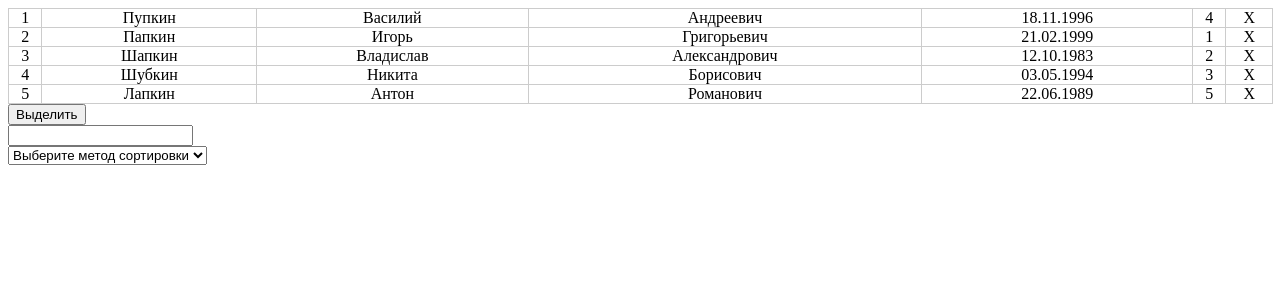
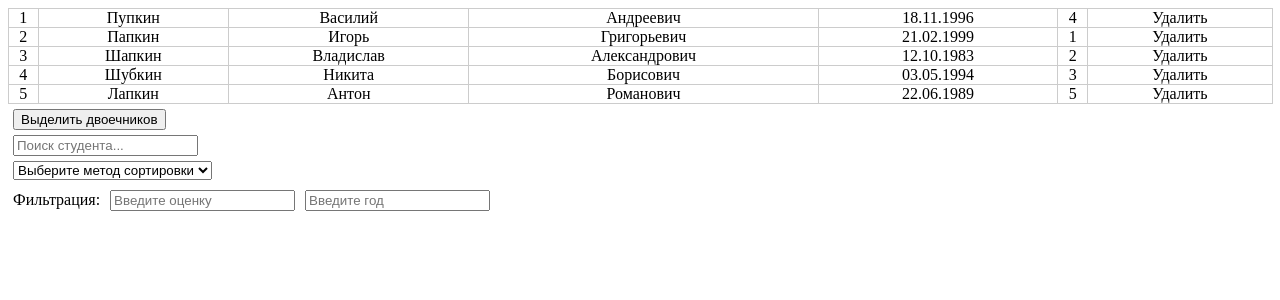
Before and after one commit to YuferevKirill/NC_StudTable_ng, an Angular app in the folder StudentTable/: page / in a window 1280 px wide. Shown: the top 300 px of the page. Built offline with nearby package versions, Linux system fonts and the light colour scheme.

Commit message:
Удаление через попап, фильтрация, немного стилей.

```diff
--- a/StudentTable/src/app/app.component.css
+++ b/StudentTable/src/app/app.component.css
@@ -1,16 +1,7 @@
-
-
 .Table {
   display: table;
   width: 100%;
   border-collapse: collapse;
-}
-
-.ColumnTable{
-  display: table-cell;
-  text-align: center;
-  border: 1px solid #ccc;
-  vertical-align: middle;
 }
 
 .RowTable{
@@ -26,8 +17,22 @@
 }
 
 .PopUpOfDelete{
-  margin-left: auto;
-  margin-right: auto;
-  position: absolute;
-  border: 1px solid #ccc;
+  width: 100%;
+  height: 100%;
+  position: fixed;
+  top: 0;
+  left: 0;
+  display: flex;
+  align-items: center;
+  align-content: center;
+  justify-content: center;
+  overflow: auto;
 }
+
+.FilterFields{
+  margin: 5px;
+}
+
+.Field {
+  margin: 5px;
+}
--- a/StudentTable/src/app/app.component.html
+++ b/StudentTable/src/app/app.component.html
@@ -1,25 +1,18 @@
 <div>
-  <div class = Table>
-    <div [ngClass]="{'highlightClass': checkFunc(student),
-                     'FindingUser': FindUser(student)}"
-          class = RowTable
-         *ngFor="let student of students let i = index">
-      <div class = ColumnTable>{{ i + 1 }}</div>
-      <div class = ColumnTable>{{ student.secondName }}</div>
-      <div class = ColumnTable>{{ student.name }}</div>
-      <div class = ColumnTable>{{ student.patronymic }}</div>
-      <div class = ColumnTable>{{ student.age }}</div>
-      <div class = ColumnTable>{{ student.mark}}</div>
-      <div (click)="DeleteUser(student)" class = ColumnTable>X</div>
-    </div>
+  <div [ngClass]="{'Table': true}">
+    <ng-container *ngFor="let student of students let i=index">
+      <app-student [ngClass]="{'RowTable': true, 'highlightClass': checkFunc(student), 'FindingUser': FindUser(student)}"
+                   *ngIf="CheckFilter(student)"
+                   [student]="student" [index]="i + 1" (showPopup)="showPopup(student)"></app-student>
+    </ng-container>
   </div>
-  <div class="highlightPeople">
+  <div [ngClass]="{'highlightPeople': true, 'Field': true}">
     <button (click)="highlighting()">{{TextButton}}</button>
   </div>
-  <div class="FindUser">
-    <input #FieldForFind (input)="UserForFind = FieldForFind.value" type="text">
+  <div [ngClass]="{'FindUser': true, 'Field': true}">
+    <input #FieldForFind placeholder="Поиск студента..." (input)="UserForFind = FieldForFind.value" type="text">
   </div>
-  <div class="Sort">
+  <div [ngClass]="{'Field': true, 'Sort': true}">
     <select #SelectedMethod (change)="Sort(SelectedMethod.selectedIndex)">
       <option value="" selected disabled hidden>Выберите метод сортировки</option>
       <option>По фамилии</option>
@@ -29,12 +22,9 @@
       <option>По оценке</option>
     </select>
   </div>
-  <!--<div *ngIf="IsDeletePopUpVisible">-->
-    <!--<label>Удалить?</label>-->
-    <!--<button>Да</button>-->
-    <!--<button>Нет</button>-->
-  <!--</div>-->
+  <label [ngClass]="{'Field': true}">Фильтрация:</label>
+  <input [ngClass]="{'FilterFields': true}" #FieldForMark placeholder="Введите оценку" (input)="markForFilter = FieldForMark.value" type="text">
+  <input [ngClass]="{'FilterFields': true}" #FieldForYear placeholder="Введите год" (input)="dateForFilter = FieldForYear.value" type="text">
+  <app-popup [ngClass]="{'PopUpOfDelete': true}" *ngIf="isDeletePopUpVisible" [student]="isDeleteStudent"
+             (hidePopup)="hidePopup()" (deleteRow)="deleteRow(isDeleteStudent)"></app-popup>
 </div>
-
-<!--flex-direction: row column-->
-<!--position absolute-->
--- a/StudentTable/src/app/app.component.ts
+++ b/StudentTable/src/app/app.component.ts
@@ -1,7 +1,5 @@
-// TODO Сделать возможность фильтрации студентов по дате рождения и среднему баллу. Оставлять в таблице только тех кто попал в фильтр
-// TODO Подтверждение через попап. После перезагрузки страницы сохранения не обязательно (Удаление готово, осталось только попап)
-
 import {Component} from '@angular/core';
+import {Student} from './models/student.model';
 
 @Component({
   selector: 'app-root',
@@ -9,18 +7,20 @@ import {Component} from '@angular/core';
   styleUrls: ['./app.component.css']
 })
 export class AppComponent {
-  UserForFind: string;
-  TextButton = 'Выделить';
+  UserForFind = '';
+  TextButton = 'Выделить двоечников';
   highlightLowScore = false;
-  title = 'StudentTable';
-  students = [
+  students: Student[] = [
     {secondName: 'Пупкин', name: 'Василий', patronymic: 'Андреевич', age: '18.11.1996', mark: 4},
     {secondName: 'Папкин', name: 'Игорь', patronymic: 'Григорьевич', age: '21.02.1999', mark: 1},
     {secondName: 'Шапкин', name: 'Владислав', patronymic: 'Александрович', age: '12.10.1983', mark: 2},
     {secondName: 'Шубкин', name: 'Никита', patronymic: 'Борисович', age: '03.05.1994', mark: 3},
     {secondName: 'Лапкин', name: 'Антон', patronymic: 'Романович', age: '22.06.1989', mark: 5},
   ];
-  IsDeletePopUpVisible: false;
+  isDeletePopUpVisible: boolean;
+  isDeleteStudent: Student;
+  markForFilter = '';
+  dateForFilter = '';
 
   highlighting(): void  {
     switch (this.highlightLowScore) {
@@ -30,27 +30,19 @@ export class AppComponent {
         return;
       case true:
         this.highlightLowScore = false;
-        this.TextButton = 'Выделить';
+        this.TextButton = 'Выделить двоечников';
         return;
     }
   }
 
-  checkFunc(student: { patronymic: string; name: string; age: string; mark: number; secondName: string }): boolean {
-    if (student.mark < 3 && this.highlightLowScore === true) {
-      return true;
-    } else {
-      return false;
-    }
+  checkFunc(student: Student): boolean {
+    return student.mark < 3 && this.highlightLowScore === true;
   }
 
-  FindUser(student: { patronymic: string; name: string; age: string; mark: number; secondName: string }): boolean {
-    const StringForFind = student.secondName + ' ' + student.name;
+  FindUser(student: Student): boolean {
+    const StringForFind = (student.secondName + ' ' + student.name + ' ' + student.patronymic).toLowerCase();
     if (this.UserForFind !== '') {
-      if (StringForFind.includes(this.UserForFind)) {
-        return true;
-      } else {
-        return false;
-      }
+      return StringForFind.includes((this.UserForFind).toLowerCase());
     }
   }
 
@@ -58,11 +50,11 @@ export class AppComponent {
     switch (selectedIndex) {
       case 1:
         this.students.sort(function (student1, student2) {
-          const nameA = student1.secondName.toLowerCase(), nameB = student2.secondName.toLowerCase()
-          if (nameA < nameB) {
+          const secondNameA = student1.secondName.toLowerCase(), secondNameB = student2.secondName.toLowerCase()
+          if (secondNameA < secondNameB) {
             return -1;
           }
-          if (nameA > nameB) {
+          if (secondNameA > secondNameB) {
             return 1;
           }
           return 0;
@@ -82,11 +74,11 @@ export class AppComponent {
         return;
       case 3:
         this.students.sort(function (student1, student2) {
-          const nameA = student1.patronymic.toLowerCase(), nameB = student2.patronymic.toLowerCase()
-          if (nameA < nameB) {
+          const patronymicA = student1.patronymic.toLowerCase(), patronymicB = student2.patronymic.toLowerCase()
+          if (patronymicA < patronymicB) {
             return -1;
           }
-          if (nameA > nameB) {
+          if (patronymicA > patronymicB) {
             return 1;
           }
           return 0;
@@ -106,8 +98,40 @@ export class AppComponent {
     }
   }
 
-  DeleteUser(student: { patronymic: string; name: string; age: string; mark: number; secondName: string }) {
+  deleteRow(student: Student): void {
     const indexToRemove = this.students.findIndex(obj => obj === student);
     this.students.splice(indexToRemove , 1);
   }
+
+  showPopup(student: Student): void {
+    this.isDeletePopUpVisible = true;
+    this.isDeleteStudent = student;
+  }
+
+  hidePopup(): void {
+    this.isDeletePopUpVisible = false;
+    this.isDeleteStudent = null;
+  }
+
+  CheckFilterMark(student: Student): boolean {
+        return student.mark > +this.markForFilter;
+  }
+
+  CheckFilterDate(student: Student): boolean {
+    const date = new Date(student.age.split('.').reverse().join('-'));
+    return date > new Date(this.dateForFilter.split('.').reverse().join('-'));
+  }
+
+  CheckFilter(student: Student): boolean {
+    if (this.markForFilter !== '' && this.dateForFilter !== '') {
+      return this.CheckFilterMark(student) && this.CheckFilterDate(student);
+    }
+    if (this.markForFilter !== '') {
+      return this.CheckFilterMark(student);
+    } else if (this.dateForFilter !== '') {
+      return this.CheckFilterDate(student);
+    }  else {
+      return true;
+    }
+  }
 }
--- a/StudentTable/src/app/app.module.ts
+++ b/StudentTable/src/app/app.module.ts
@@ -4,11 +4,15 @@ import { NgModule } from '@angular/core';
 import { AppRoutingModule } from './app-routing.module';
 import { AppComponent } from './app.component';
 import { FormsModule } from '@angular/forms';
+import { StudentComponent } from './student/student.component';
+import { PopupComponent } from './popup/popup.component';
 
 
 @NgModule({
   declarations: [
-    AppComponent
+    AppComponent,
+    StudentComponent,
+    PopupComponent
   ],
   imports: [
     BrowserModule,
--- /dev/null
+++ b/StudentTable/src/app/popup/popup.component.css
@@ -0,0 +1,16 @@
+.PopUpOfDelete {
+  background: lightgrey;
+  border: 1px solid black;
+  padding: 10px;
+  border-radius: 5px;
+}
+
+.PopUpButtons {
+  margin-top: 10px;
+  display: flex;
+  justify-content: space-around;
+}
+
+button{
+  border-radius: 5px;
+}
--- /dev/null
+++ b/StudentTable/src/app/popup/popup.component.html
@@ -0,0 +1,7 @@
+<div [ngClass]="{'PopUpOfDelete': true}">
+  <label>Удалить студента с фамилией {{student.secondName}}?</label>
+  <div [ngClass]="{'PopUpButtons': true}" >
+    <button (click)="deleteStudent()">Да</button>
+    <button (click)="hide()">Нет</button>
+  </div>
+</div>
--- /dev/null
+++ b/StudentTable/src/app/popup/popup.component.ts
@@ -0,0 +1,28 @@
+import {Component, EventEmitter, Input, OnInit, Output} from '@angular/core';
+import {Student} from '../models/student.model';
+
+@Component({
+  selector: 'app-popup',
+  templateUrl: './popup.component.html',
+  styleUrls: ['./popup.component.css']
+})
+export class PopupComponent implements OnInit {
+
+  @Input() student: Student;
+  @Output() hidePopup = new EventEmitter<void>();
+  @Output() deleteRow = new EventEmitter<Student>();
+
+  constructor() { }
+
+  ngOnInit(): void {
+  }
+
+  deleteStudent(): void {
+    this.deleteRow.emit(this.student);
+    this.hide();
+  }
+
+  hide(): void {
+    this.hidePopup.emit();
+  }
+}
--- /dev/null
+++ b/StudentTable/src/app/student/student.component.css
@@ -0,0 +1,6 @@
+.ColumnTable{
+  display: table-cell;
+  text-align: center;
+  border: 1px solid #ccc;
+  vertical-align: middle;
+}
--- /dev/null
+++ b/StudentTable/src/app/student/student.component.html
@@ -0,0 +1,7 @@
+<div [ngClass]="{'ColumnTable': true}">{{ index }}</div>
+<div [ngClass]="{'ColumnTable': true}">{{ student.secondName }}</div>
+<div [ngClass]="{'ColumnTable': true}">{{ student.name }}</div>
+<div [ngClass]="{'ColumnTable': true}">{{ student.patronymic }}</div>
+<div [ngClass]="{'ColumnTable': true}">{{ student.age }}</div>
+<div [ngClass]="{'ColumnTable': true}">{{ student.mark}}</div>
+<div [ngClass]="{'ColumnTable': true}" (click)="onDelete()">Удалить</div>
--- /dev/null
+++ b/StudentTable/src/app/student/student.component.ts
@@ -0,0 +1,24 @@
+import {Component, EventEmitter, Input, OnInit, Output} from '@angular/core';
+import {Student} from '../models/student.model';
+
+@Component({
+  selector: 'app-student',
+  templateUrl: './student.component.html',
+  styleUrls: ['./student.component.css']
+})
+export class StudentComponent implements OnInit {
+
+  @Input() student: Student;
+  @Input() index: number;
+  @Output() showPopup = new EventEmitter<Student>();
+
+  constructor() { }
+
+  ngOnInit(): void {
+  }
+
+  onDelete(): void {
+    this.showPopup.emit(this.student);
+  }
+
+}
```
Also changed, not shown: StudentTable/src/app/models/student.model.ts (added, +7 -0 lines), 2 other files (tests, documents, lock files or other folders).
